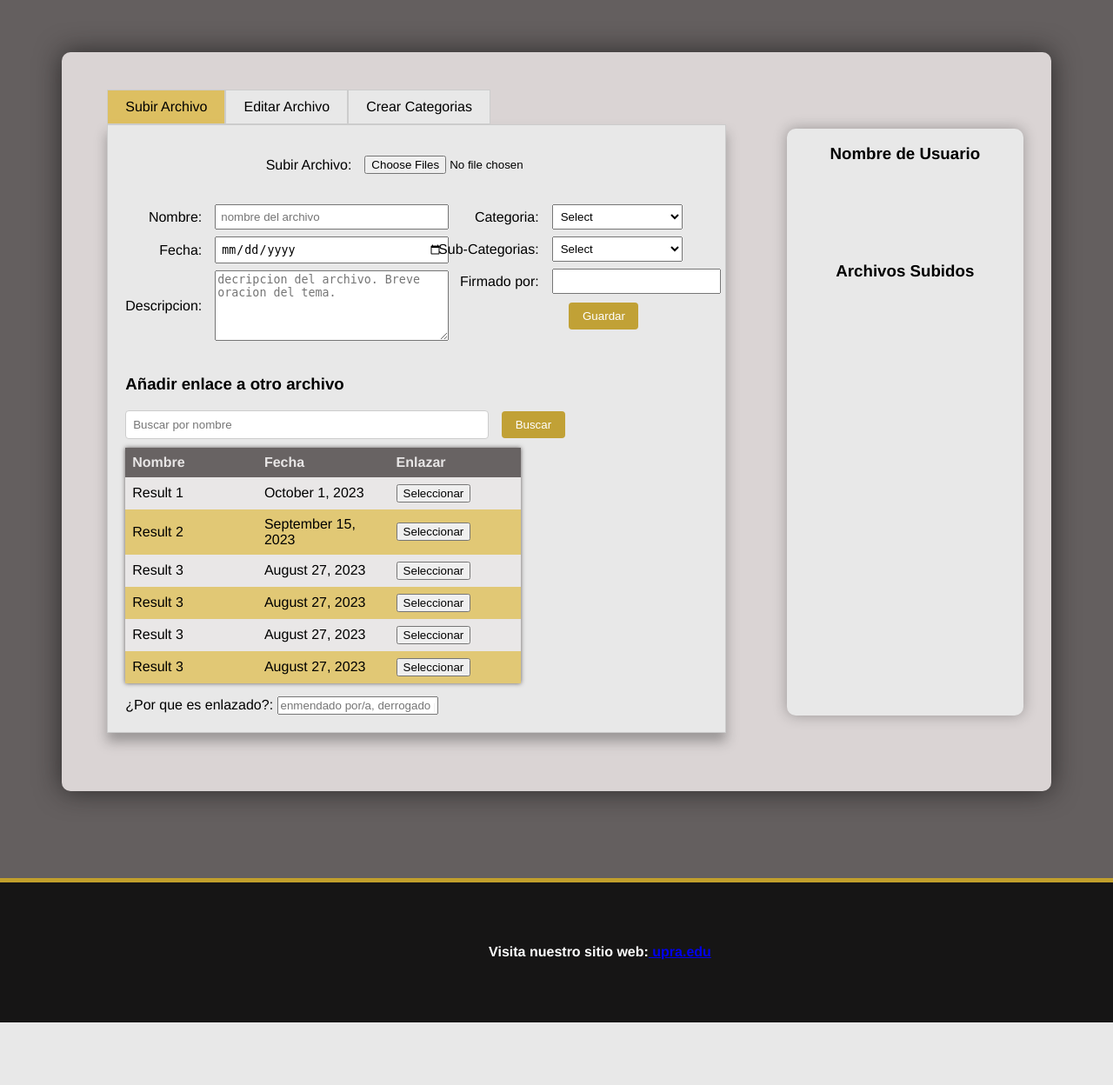
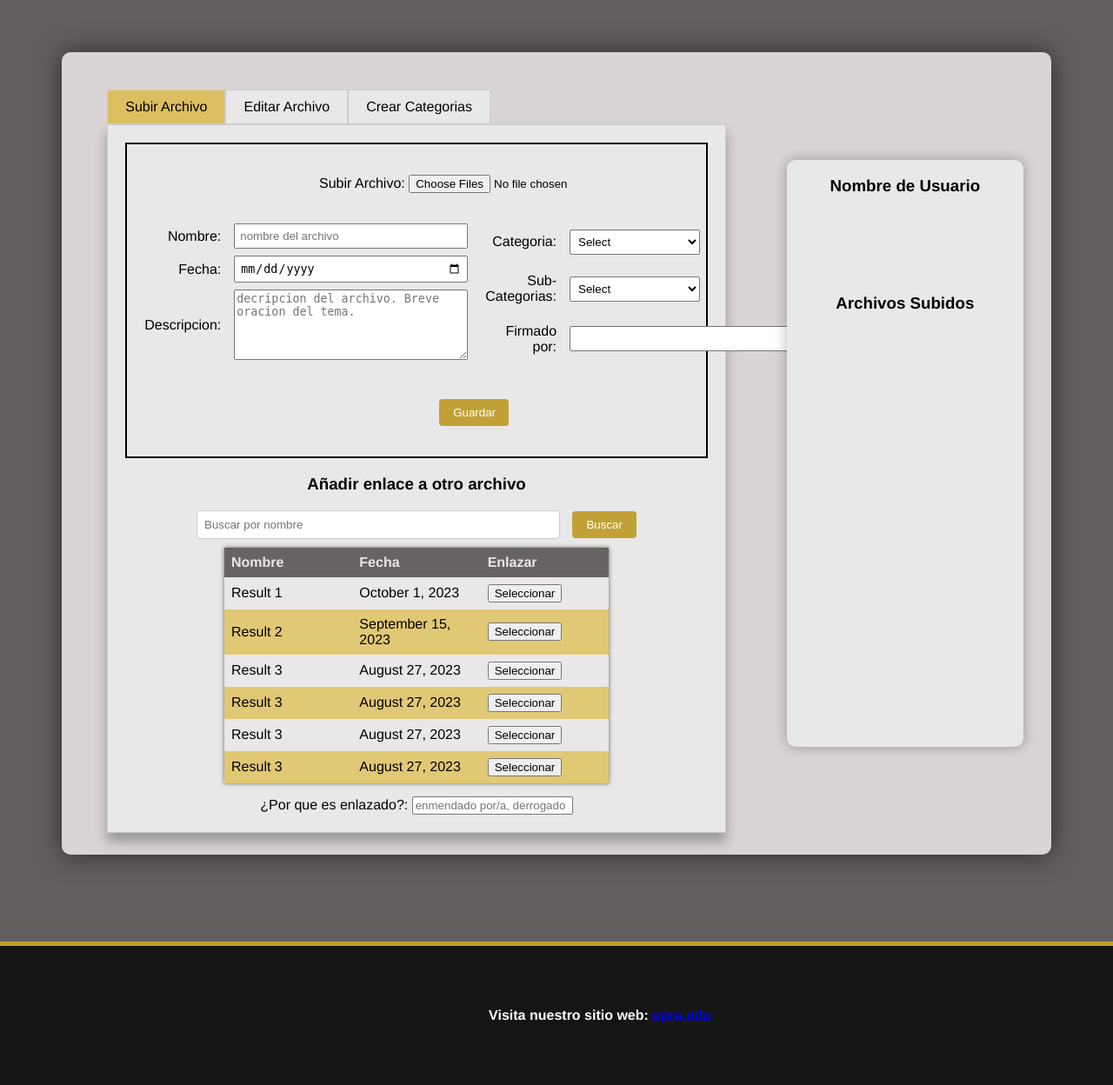
Before and after one commit to Mary0711/Normateca-Prototype, a PHP site: page /admin.html in a window 1280 px wide; the page is wider, and only the part inside the window is pictured. Shown: the part 95-1343 px from the top of that part at 87% size. Before the commit the page ends 1271 px from the top of that part, so only its background shows below. Run offline with PHP 8.4, Linux system fonts and the light colour scheme.

Commit message:
cambios en el login y en subir archivos

```diff
--- a/admin.css
+++ b/admin.css
@@ -42,7 +42,6 @@ section {
   border-radius: 10px;
   margin-bottom: 100px;
   min-height: 800px;
-  max-height: 550px;
   padding: 25px;
   box-shadow: 0px 0px 30px #161515b7;
 }
@@ -106,29 +105,32 @@ section {
   margin-right: 30px;
 }
 
-.subir {
+.archivo form {
   display: grid;
-  grid-template-rows: 1fr;
-  grid-template-columns: 50% 50%;
+  grid-template-rows: 1fr auto auto;
   column-gap: 20px;
   row-gap: 20px;
+  justify-items: center;
+  border: 2px solid #000;
+  padding: 20px;
 }
 
-.pdf {
-  display: grid;
-  grid-template-columns: repeat(2, auto);
-  align-items: center;
-  column-gap: 15px;
-  row-gap: 8px;
-  grid-column-start: 1;
-  grid-column-end: 3;
-  grid-row-start: 1;
-  grid-row-end: 1;
-  justify-content: center;
+.full-size{
   margin: 15px;
+  grid-column: span 2;
+}
+.guarda input{
+  padding: 8px 16px;
+  background-color: #c1a136;
+  color: white;
+  border: none;
+  border-radius: 4px;
+  cursor: pointer;
+  width: 80px;
+  margin-top: 10px;
 }
 
-.archivo > form {
+.side-by-side {
   display: grid;
   grid-template-columns: repeat(2, auto);
   align-items: center;
@@ -136,54 +138,28 @@ section {
   row-gap: 8px;
 }
 
-.archivo label {
+.side-by-side label {
   text-align: end;
 }
 
-.archivo input {
+.side-by-side input {
   padding: 5px;
   width: 255px;
 }
 
-.archivo2 > form {
-  display: grid;
-  grid-template-columns: repeat(2, auto);
-  align-items: center;
-  column-gap: 15px;
-  row-gap: 8px;
-}
-
-.archivo2 label {
-  text-align: end;
-}
-
-.archivo2 input {
-  padding: 5px;
-  width: 180px;
-}
-
-.archivo2 select {
+.side-by-side select {
   padding: 5px;
   width: 150px;
 }
 
-.archivo2 input[type="submit"] {
-  padding: 8px 16px;
-  background-color: #c1a136;
-  color: white;
-  border: none;
-  border-radius: 4px;
-  cursor: pointer;
-  width: 80px;
-  margin-left: 155px;
-  margin-top: 10px;
-}
 
 .backline {
   grid-column-start: 1;
   grid-column-end: 3;
   grid-row-start: 3;
   grid-row-end: 4;
+  text-align: center;
+  justify-content: center;
 }
 
 .search-bar input[type="text"] {
@@ -232,6 +208,11 @@ tbody tr:nth-child(even) {
 
 tbody tr:nth-child(odd) {
   background-color: #e9e7e7;
+}
+.sTable {
+  display: flex;
+  justify-content: center;
+  margin-bottom: 10px;
 }
 
 .razon {
--- a/admin.html
+++ b/admin.html
@@ -28,19 +28,16 @@
 
         <div class="tab-content">
           <div id="subir" class="subir">
-            <div class="pdf">
+
+            <div class="archivo">
+              <form>
+                <div class="full-size pdf">
                 <label for="file"> Subir Archivo: </label
                   ><input type="file" id="file" multiple />
                 </div>
-
-            <div class="archivo">
-              <form>
-                <label for="filename"> Nombre: </label
-                ><input
-                  type="text"
-                  id="filename"
-                  placeholder="nombre del archivo"
-                />
+                <div class="side-by-side">
+                  <label for="filename"> Nombre: </label>
+                  <input type="text" id="filename" placeholder="nombre del archivo"/>
 
                   <label for="fecha"> Fecha: </label
                   ><input type="date" id="fecha" />
@@ -53,10 +50,9 @@
                     maxlength="150"
                     placeholder="decripcion del archivo. Breve oracion del tema."
                   ></textarea>
-              </form>
                 </div>
-            <div class="archivo2">
-              <form>
+                <div class="side-by-side">
+
                 <label for="filename"> Categoria: </label>
                 <select id="categorias" name="categorias">
                   <option value="">Select</option>
@@ -76,8 +72,14 @@
                 </select>
                 <label for="firma"> Firmado por: </label
                 ><input type="text" id="firma" />
+              </div>
+
+              <div class="full-size guarda">
+                <input type="submit" value="Guardar" />
+              </div>
+
             </form>
-              <input type="submit" value="Guardar" />
+
             </div>
             <div class="backline">
               <h3>Añadir enlace a otro archivo</h3>
@@ -86,6 +88,7 @@
                 <input type="text" placeholder="Buscar por nombre" />
                 <button type="submit">Buscar</button>
               </div>
+              <div class="sTable">
               <table>
                 <thead>
                   <tr>
@@ -133,6 +136,7 @@
                   </tr>
                 </tbody>
               </table>
+              </div>
 
               <div class="razon">
                 <form>
```
Also changed, not shown: login.css (+14 -4 lines), login.html (+11 -4 lines). Lines whose indentation alone changed are shown as unchanged.
